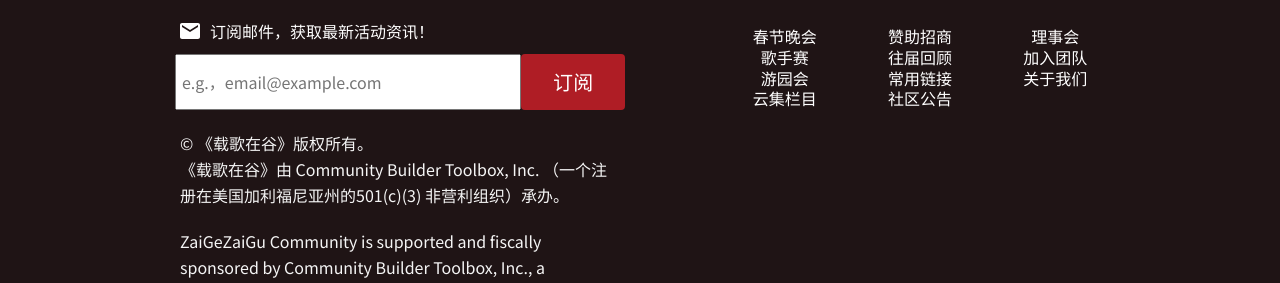
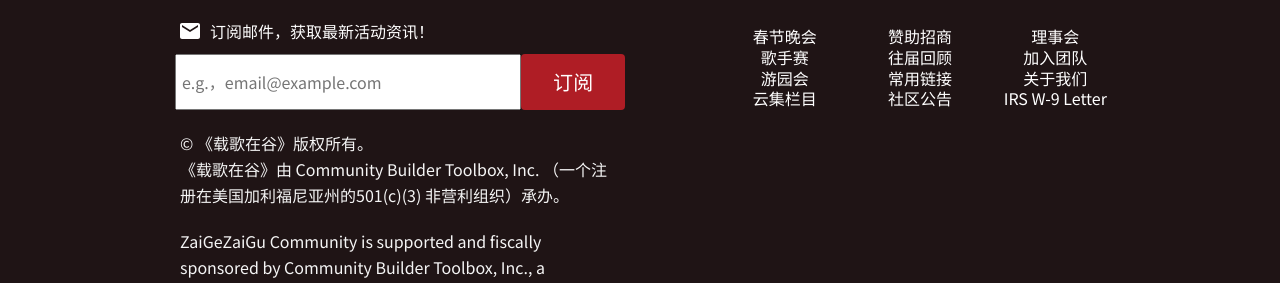
Before and after one commit to ggtkx/ggtkx.github.io, a Jekyll site: the page built from pages/index.md, in a window 1280 px wide and 900 px high, scrolled down 4469 px. Shown: the part 482-765 px from the top of the window. Built offline with Jekyll 4.4.1, drawn with Linux system fonts in a browser that asks for light colours; comment, search, counter and statistics services are not loaded.

Commit message:
feat: add IRS W-9 Letter link to footer
Add IRS W-9 Letter link to footer navigation menu and include the PDF document in assets/files/

```diff
--- a/_includes/footer.html
+++ b/_includes/footer.html
@@ -89,6 +89,9 @@
                     <li>
                         <a href="/about/">关于我们</a>
                     </li>
+                    <li>
+                        <a href="/assets/files/2025-W-9-CBT-dba-ZGZG.pdf" target="_blank">IRS W-9 Letter</a>
+                    </li>
                 </div>
             </div>
         </div>
```
Also changed, not shown: 1 other file.
